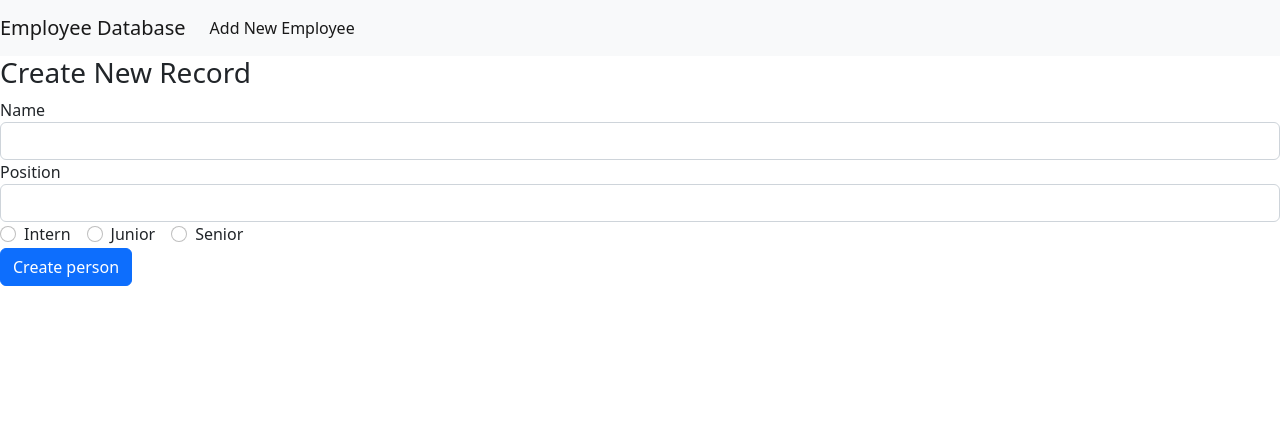
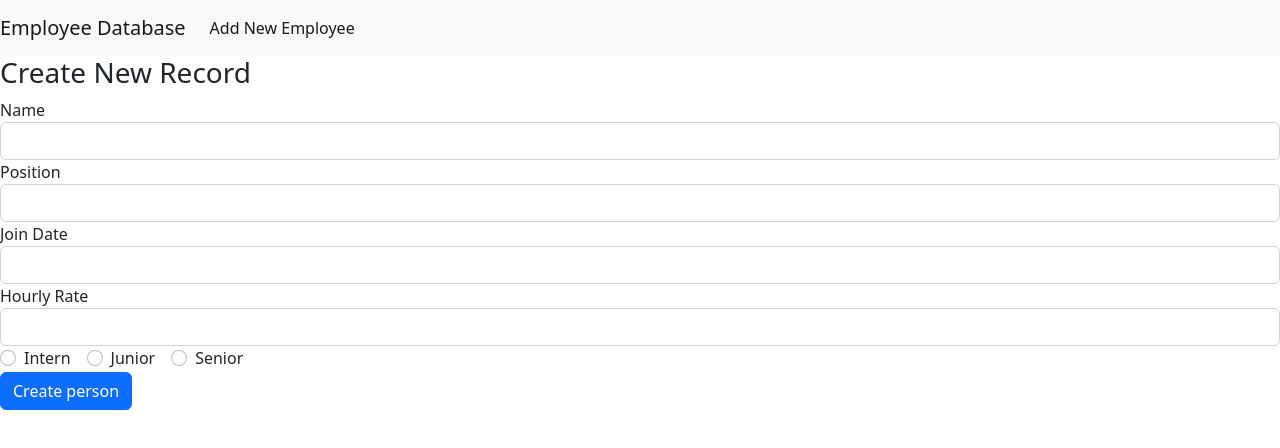
Before and after one commit to TB0x0/employeedb, a React (Create React App) app in the folder client/: page /create in a window 1280 px wide. Shown: the top 448 px of the page. Built offline with nearby package versions, Linux system fonts and the light colour scheme.

Commit message:
Added some additional fields. Began fixing edit

```diff
--- a/client/src/components/create.js
+++ b/client/src/components/create.js
@@ -8,6 +8,8 @@ export default function Create() {
         emp_name: "",
         position: "",
         level: "",
+        join_date: "",
+        hourly_rate:""
     });
     const navigate = useNavigate();
 
@@ -34,7 +36,7 @@ export default function Create() {
             return;
         });
 
-        setForm({ emp_name: "", position: "", level: "" });
+        setForm({ emp_name: "", position: "", level: "", join_date: "", hourly_rate: "" });
         navigate("/");
     }
 
@@ -61,6 +63,26 @@ export default function Create() {
                 id="position"
                 value={form.position}
                 onChange={(e) => updateForm({ position: e.target.value })}
+              />
+            </div>
+            <div className="form-group">
+              <label htmlFor="join_date">Join Date</label>
+              <input
+                type="text"
+                className="form-control"
+                id="join_date"
+                value={form.join_date}
+                onChange={(e) => updateForm({ join_date: e.target.value })}
+              />
+            </div>
+            <div className="form-group">
+              <label htmlFor="hourly_rate">Hourly Rate</label>
+              <input
+                type="text"
+                className="form-control"
+                id="hourly_rate"
+                value={form.hourly_rate}
+                onChange={(e) => updateForm({ hourly_rate: e.target.value })}
               />
             </div>
             <div className="form-group">
--- a/client/src/components/edit.js
+++ b/client/src/components/edit.js
@@ -14,7 +14,7 @@ export default function Edit() {
  useEffect(() => {
    async function fetchData() {
      const id = params.id.toString();
-     const response = await fetch(`http://localhost:5000/record/${params.id.toString()}`);
+     const response = await fetch(`http://localhost:5000/record/${id}`);
 
      if (!response.ok) {
        const message = `An error has occurred: ${response.statusText}`;
@@ -90,6 +90,26 @@ export default function Edit() {
          />
        </div>
        <div className="form-group">
+              <label htmlFor="join_date">Join Date</label>
+              <input
+                type="text"
+                className="form-control"
+                id="join_date"
+                value={form.join_date}
+                onChange={(e) => updateForm({ join_date: e.target.value })}
+              />
+        </div>
+        <div className="form-group">
+          <label htmlFor="hourly_rate">Hourly Rate</label>
+          <input
+            type="text"
+            className="form-control"
+            id="hourly_rate"
+            value={form.hourly_rate}
+            onChange={(e) => updateForm({ hourly_rate: e.target.value })}
+          />
+        </div>
+       <div className="form-group">
          <div className="form-check form-check-inline">
            <input
              className="form-check-input"
--- a/client/src/components/recordList.js
+++ b/client/src/components/recordList.js
@@ -79,6 +79,8 @@ export default function RecordList() {
            <th>Name</th>
            <th>Position</th>
            <th>Level</th>
+           <th>Join Date</th>
+           <th>Hourly Rate</th>
            <th>Action</th>
          </tr>
        </thead>
```
Also changed, not shown: 1 other file (tests, documents, lock files or other folders).
